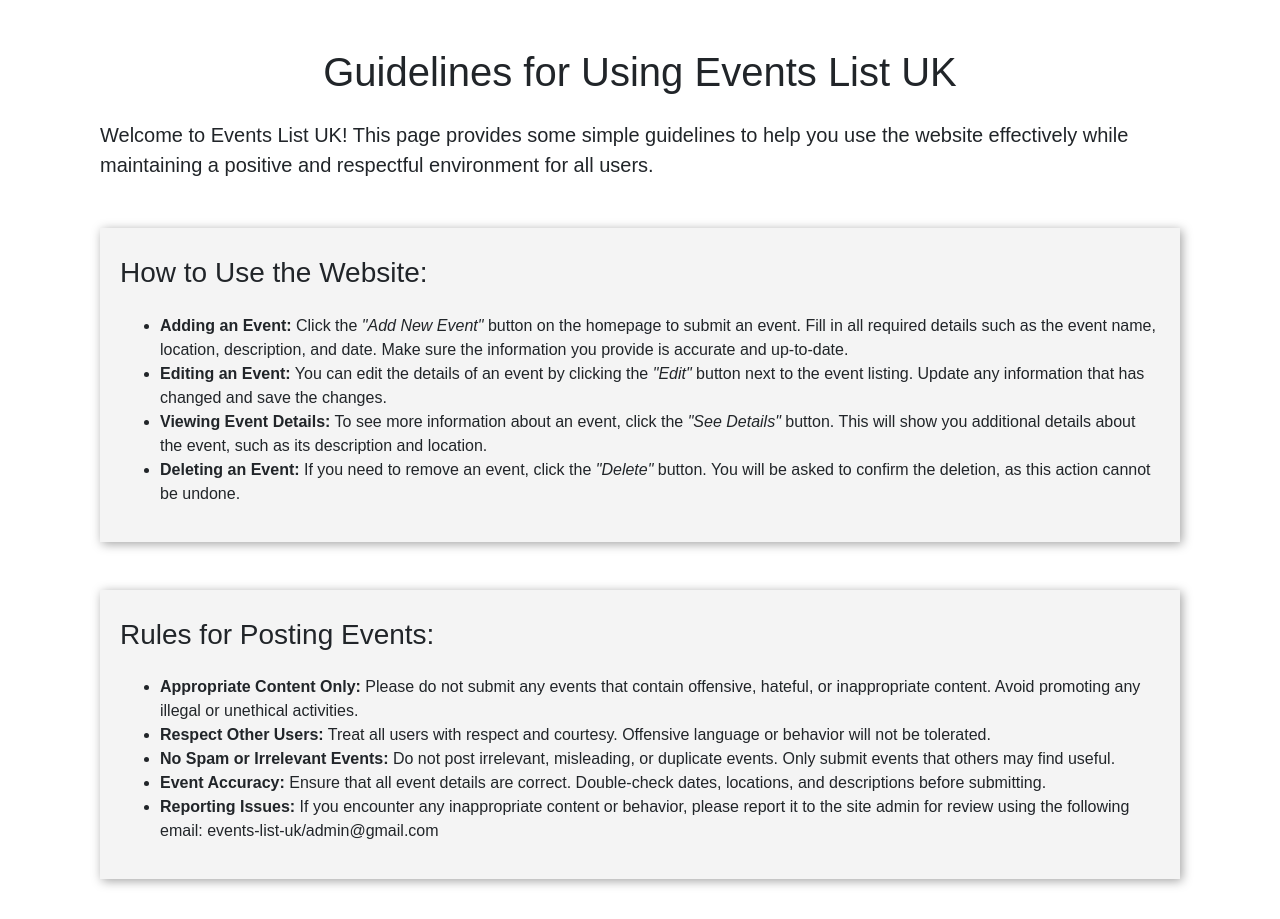
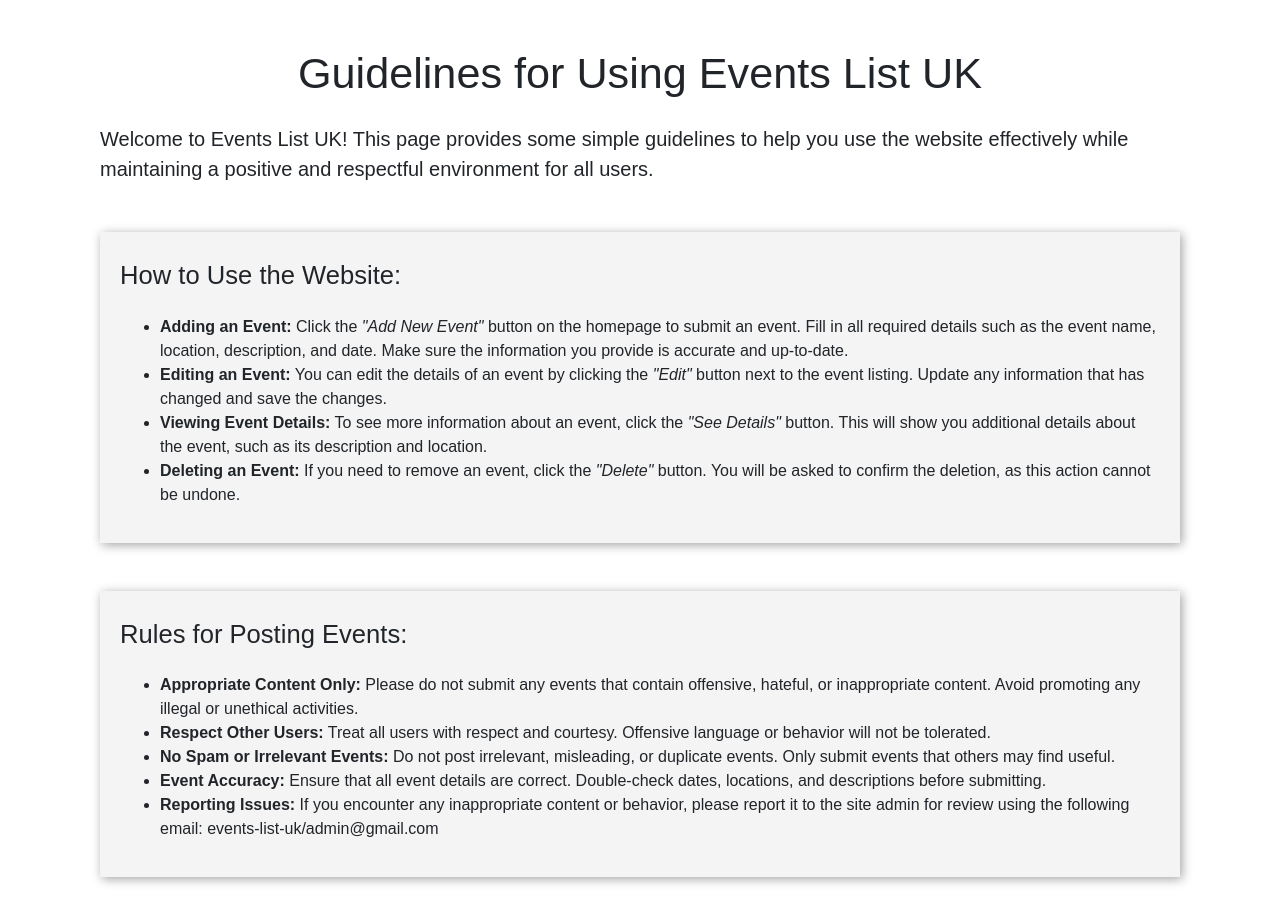
Before and after one commit to david-walters/Milestone-3-Code-Institute, a Flask app: page /guidelines in a window 1280 px wide. Shown: the part 68-987 px from the top of the page. Run offline with Flask 3, Linux system fonts and the light colour scheme.

Commit message:
Change the H tags to be sequential and colours for the buttons to be more accessible

```diff
--- a/events_list/static/css/styles.css
+++ b/events_list/static/css/styles.css
@@ -11,6 +11,16 @@ main {
 
 /* The CSS for the body and main tag was taken from the source code provided by Code Institute in order
    to keep the footer at the bottom of the page despite litte content the page may have */
+
+/* ------------- General ------------- */
+
+h1 {
+    font-size: 2.7rem;
+}
+
+h2 {
+    font-size: 1.6rem;
+}
 
 /* ------------- Header ------------- */
 
@@ -107,3 +117,13 @@ footer p:first-of-type {
     max-width: 370px;
     min-width: 270px;
 }
+
+  /* ------------- Buttons ------------- */
+
+.btn-info {
+    background-color: #435dd2;
+}
+
+.btn-success {
+    background-color: #018601;
+}
--- a/events_list/templates/edit_event.html
+++ b/events_list/templates/edit_event.html
@@ -24,7 +24,7 @@
             required>
     </div>
     <div class="mb-4">
-        <button type="submit" class="btn btn-primary">Update</button>
+        <button type="submit" class="btn btn-info">Update</button>
         <a href="{{ url_for('index') }}" class="btn btn-secondary ml-2">Cancel</a>
     </div>
 
--- a/events_list/templates/guidelines.html
+++ b/events_list/templates/guidelines.html
@@ -9,7 +9,7 @@
 
     <!-- Section: How to use the website -->
     <section class="card-bg mt-5">
-        <h3 class="mt-2">How to Use the Website:</h3>
+        <h2 class="mt-2">How to Use the Website:</h2>
         <ul class="mt-4">
             <li><strong>Adding an Event:</strong> Click the <em>"Add New Event"</em> button on the homepage to submit an
                 event. Fill in all required details such as the event name, location, description, and date. Make sure
@@ -29,7 +29,7 @@
 
     <!-- Section: Rules for posting events -->
     <section class="card-bg mt-5 mb-5">
-        <h3 class="mt-2">Rules for Posting Events:</h3>
+        <h2 class="mt-2">Rules for Posting Events:</h2>
         <ul class="mt-4">
             <li><strong>Appropriate Content Only:</strong> Please do not submit any events that contain offensive,
                 hateful,
--- a/events_list/templates/see_details.html
+++ b/events_list/templates/see_details.html
@@ -2,13 +2,13 @@
 
 {% block content %}
 <div class="my-4">
-    <h2>Event Details</h2>
+    <h1>Event Details</h1>
     <div class="card-bg mt-4">
-        <h4 class="mb-4"><strong>{{ event.event_name }}</strong></h4>
+        <h2 class="mb-4"><strong>{{ event.event_name }}</strong></h2>
         <p><strong>Location:</strong> {{ event.city }}</p>
         <p><strong>Date:</strong> {{ event.event_date.strftime('%d/%m/%Y') }}</p>
         <p><strong>Description:</strong> {{ event.description }}</p>
-        <a href="{{ url_for('index') }}" class="btn btn-primary">Back to Event List</a>
+        <a href="{{ url_for('index') }}" class="btn btn-info">Back to Event List</a>
     </div>
 </div>
 {% endblock %}
```
